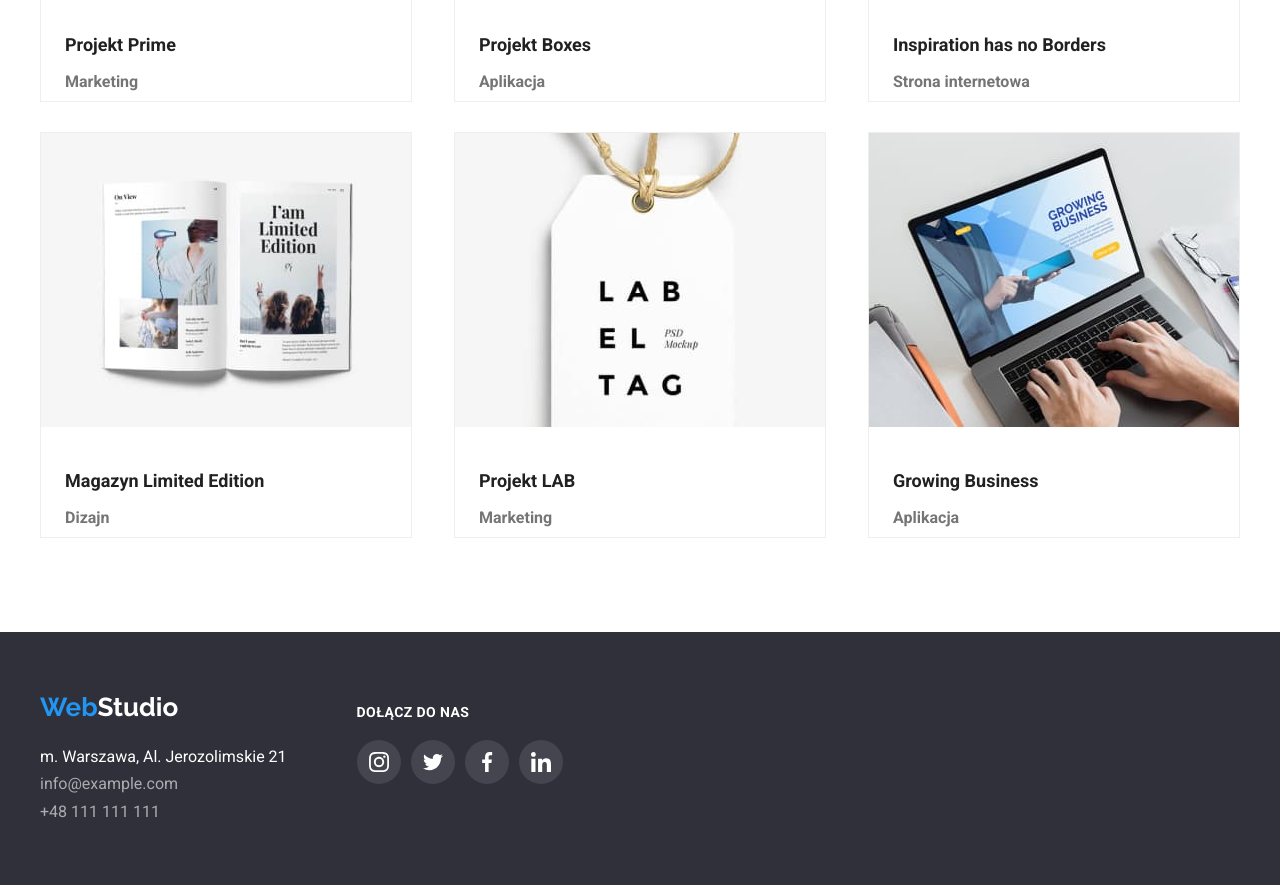
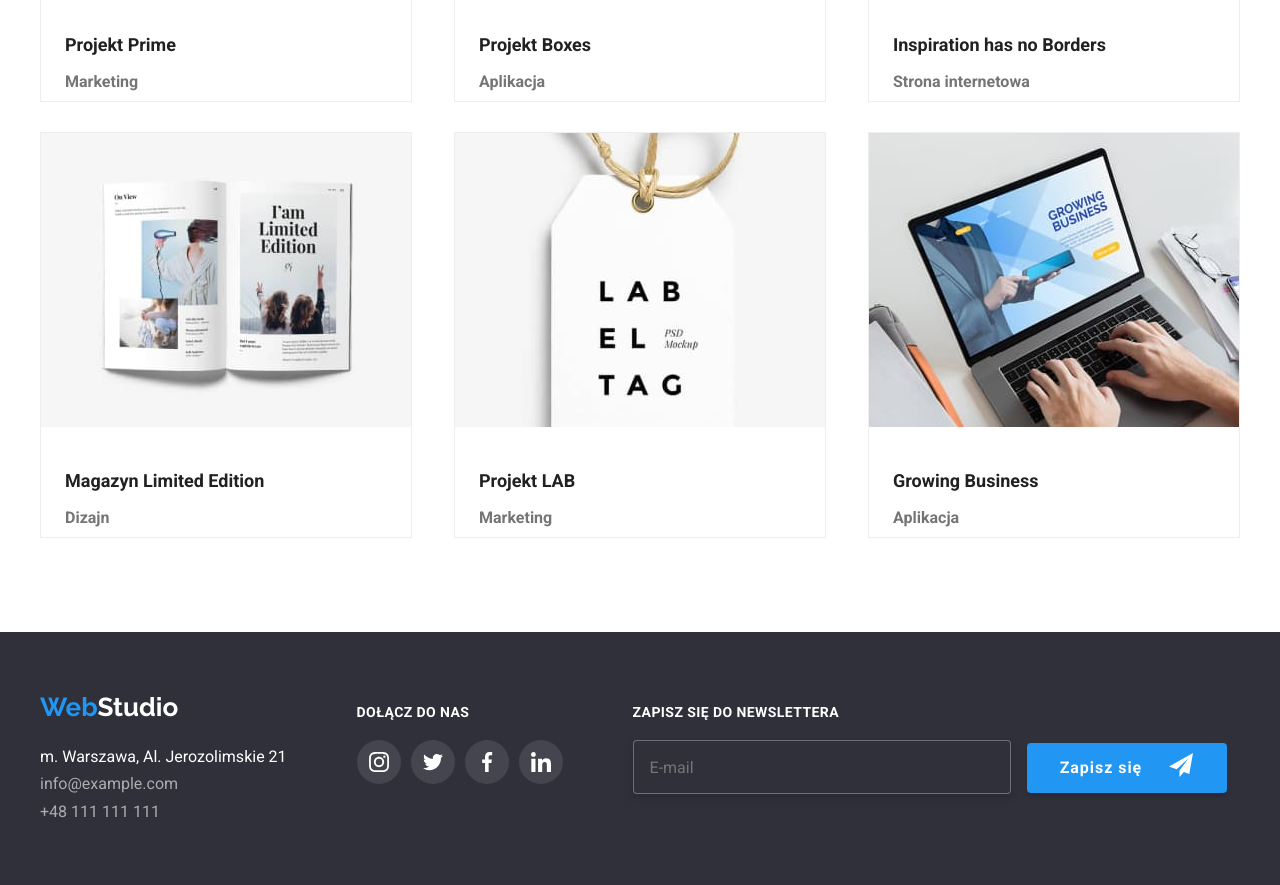
Before and after one commit to MartaG77/goit-markup-hw-06, a plain HTML site: page portfolio.html in a window 1280 px wide. Shown: the part 987-1872 px from the top of the page. Drawn offline with Linux system fonts and the light colour scheme.

Commit message:
feat: form

```diff
--- a/portfolio.html
+++ b/portfolio.html
@@ -361,6 +361,31 @@
               </li>
             </ul>
           </div>
+          <div>
+            <form class="footer-newsletter">
+              <label for="newsletter"
+                ><p class="newsletter-header">
+                  ZAPISZ SIĘ DO NEWSLETTERA
+                </p></label
+              >
+              <div>
+                <input
+                  class="newsletter-label"
+                  id="newsletter"
+                  type="email"
+                  placeholder="E-mail"
+                />
+                <button type="submit" class="submit-button-2">
+                  <div class="submit-button-2-style">
+                    Zapisz się
+                    <svg width="24px" height="24" class="send-icon">
+                      <use href="./images/icons.svg#icon-icon-send"></use>
+                    </svg>
+                  </div>
+                </button>
+              </div>
+            </form>
+          </div>
         </div>
       </div>
     </footer>
```
